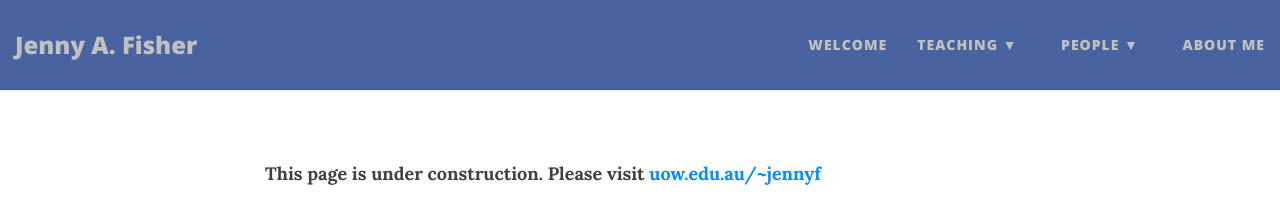
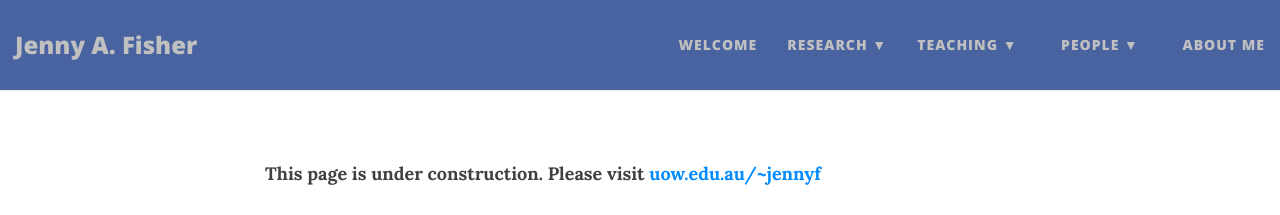
Before and after one commit to jennyfisher/jennyfisher.github.io, a Jekyll site: the page built from index.md, in a window 1280 px wide. Shown: the top 215 px of the page. Built offline with Jekyll 4.4.1, drawn with Linux system fonts in a browser that asks for light colours; nearby versions of some CDN libraries.

Commit message:
Update _config.yml

```diff
--- a/_config.yml
+++ b/_config.yml
@@ -21,8 +21,11 @@ description: Centre for Atmospheric Chemistry, University of Wollongong
 # List of links in the navigation bar
 navbar-links:
   Welcome: "index"
+  Research:
+    - Research: "research"
+    - Media: "media"
   Teaching:
-    - Teaching Portfolio: "https://sites.google.com/view/jfisher-teaching-portfolio/home"
+    - Portfolio: "https://sites.google.com/view/jfisher-teaching-portfolio/home"
     - Jupyter Notebooks: "https://jennyfisher.github.io/computing-modelling-earthsci/"
   People:
     - Students & Alumni: "people"
```
